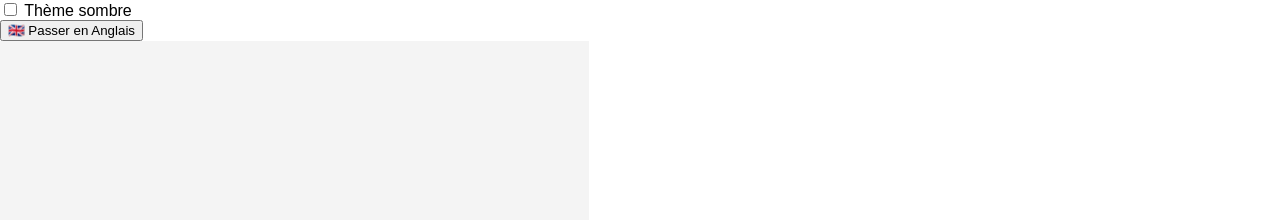
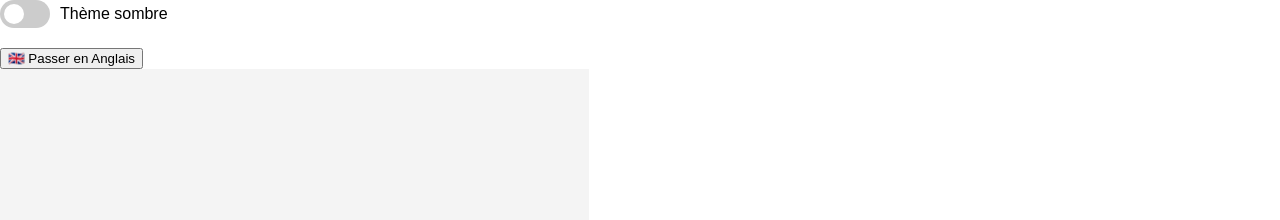
Before and after one commit to cantinvirgil/virgilcantin.github.io, a plain HTML site: page index.html in a window 1280 px wide. Shown: the top 220 px of the page. Drawn offline with Linux system fonts and the light colour scheme.

Commit message:
Update index.css

```diff
--- a/index.css
+++ b/index.css
@@ -5,6 +5,63 @@
         height: 100%;
         background-color: #ffffff;
     }
+body.sombre {
+    background-color: #1a1a1d;
+    color: #e2e2e2;
+    transition: background-color 0.3s ease, color 0.3s ease;
+}
+body.sombre a {
+    color: #4da6ff;
+}
+
+.theme-toggle-container {
+    display: flex;
+    align-items: center;
+    gap: 10px;
+    margin-bottom: 20px;
+}
+
+.switch {
+    position: relative;
+    display: inline-block;
+    width: 50px;
+    height: 28px;
+}
+
+.switch input {
+    opacity: 0;
+    width: 0;
+    height: 0;
+}
+
+.slider {
+    position: absolute;
+    cursor: pointer;
+    top: 0; left: 0; right: 0; bottom: 0;
+    background-color: #ccc;
+    transition: .4s;
+    border-radius: 34px;
+}
+
+.slider:before {
+    position: absolute;
+    content: "";
+    height: 20px;
+    width: 20px;
+    left: 4px;
+    bottom: 4px;
+    background-color: white;
+    transition: .4s;
+    border-radius: 50%;
+}
+
+input:checked + .slider {
+    background-color: #4da6ff; /* Couleur du rail en mode sombre */
+}
+
+input:checked + .slider:before {
+    transform: translateX(22px);
+}
 
     /* Conteneur principal séparé en deux */
     .container {
```
